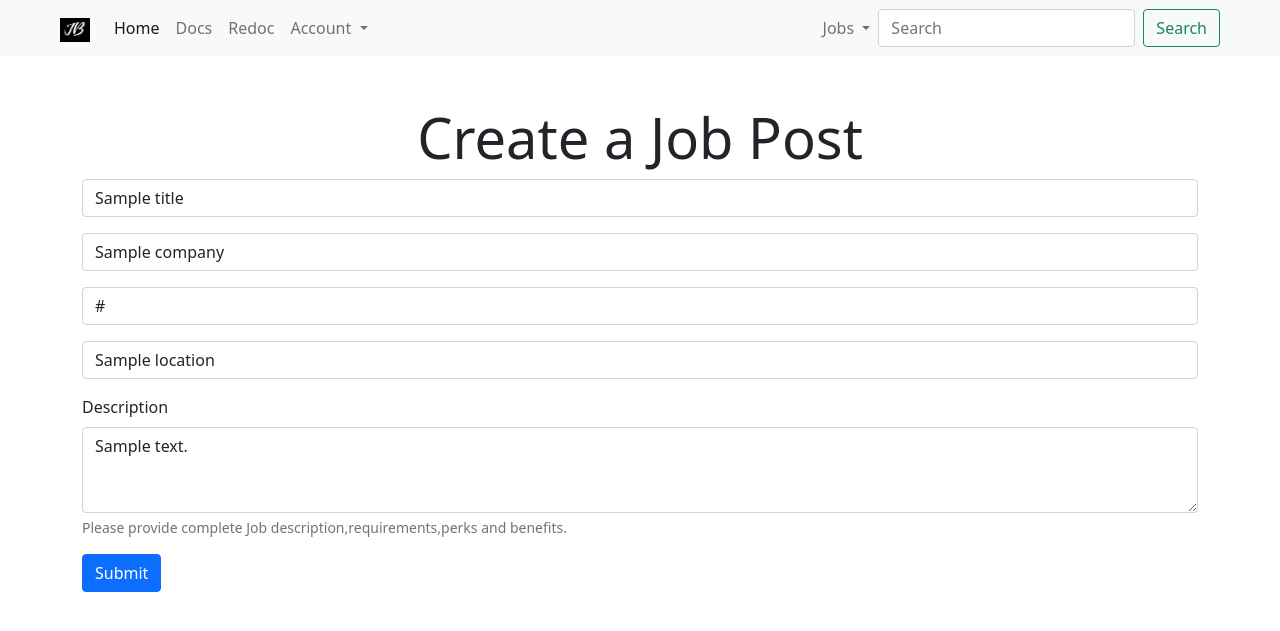
After one commit to nofoobar/JobBoard-Fastapi, a FastAPI app: template backend/templates/jobs/create_job.html in a window 1280 px wide. The commit adds this page. Shown: the top 631 px of the page. Run offline with FastAPI, Linux system fonts and the light colour scheme; the template is opened without the code that fills it: most values are stand-ins (such as "Sample title", 1, 10 or a date in 2020); parts of the project's set-up code (start-up, migrations or seed data) failed here and were passed over.

Commit message:
Allow users to create a job post

```diff
--- a/backend/templates/components/navbar.html
+++ b/backend/templates/components/navbar.html
@@ -29,6 +29,17 @@
           </ul>
         </li>
       </ul>
+      <ul class="navbar-nav ml-auto mb-2 mb-lg-0">
+        <li class="nav-item dropdown">
+          <a class="nav-link dropdown-toggle" href="#" id="navbarDropdown" role="button" data-bs-toggle="dropdown" aria-expanded="false">
+            Jobs
+          </a>
+          <ul class="dropdown-menu" aria-labelledby="navbarDropdown">
+            <li><a class="dropdown-item" href="/post-a-job/">Create Job post</a></li>
+            <li><a class="dropdown-item" href="/">Delete a post</a></li>
+          </ul>
+        </li>
+      </ul>
       <form class="d-flex">
         <input class="form-control me-2" type="search" placeholder="Search" aria-label="Search">
         <button class="btn btn-outline-success" type="submit">Search</button>
--- /dev/null
+++ b/backend/templates/jobs/create_job.html
@@ -0,0 +1,43 @@
+{% extends "shared/base.html" %}
+
+
+{% block title %}
+  <title>Create a Job Post</title>
+{% endblock %}
+
+{% block content %}
+  <div class="container">
+    <div class="row">
+      <div class="text-danger font-weight-bold">
+        {% for error in errors %}
+          <li>{{error}}</li>
+        {% endfor %}
+      </div>
+    </div>
+
+    <div class="row my-5">
+      <h3 class="text-center display-4">Create a Job Post</h3>
+      <form method="POST">
+        <div class="mb-3">
+          <input type="text" required class="form-control" name="title" value="{{title}}" placeholder="Job Title here">
+        </div>
+        <div class="mb-3">
+          <input type="text" required placeholder="Company Name e.g. Doogle" name="company" value="{{company}}" class="form-control">
+        </div>
+        <div class="mb-3">
+          <input type="text" required placeholder="Job post URL e.g. https://www.python.org/jobs/5309/" name="company_url" value="{{company_url}}" class="form-control">
+        </div>
+        <div class="mb-3">
+          <input type="text" required placeholder="Job location" name="location" value="{{location}}" class="form-control">
+        </div>
+        <div class="mb-3">
+          <label for="exampleFormControlTextarea1" class="form-label">Description</label>
+          <textarea class="form-control" required name="description" id="exampleFormControlTextarea1" rows="3">{{description}}</textarea>
+          <div id="help" class="form-text">Please provide complete Job description,requirements,perks and benefits.</div>
+
+        </div>
+        <button type="submit" class="btn btn-primary">Submit</button>
+      </form>
+    </div>
+  </div>
+  {% endblock %}
```
Also changed, not shown: backend/webapps/jobs/forms.py (added, +36 -0 lines), backend/webapps/jobs/route_jobs.py (+38 -0 lines).
